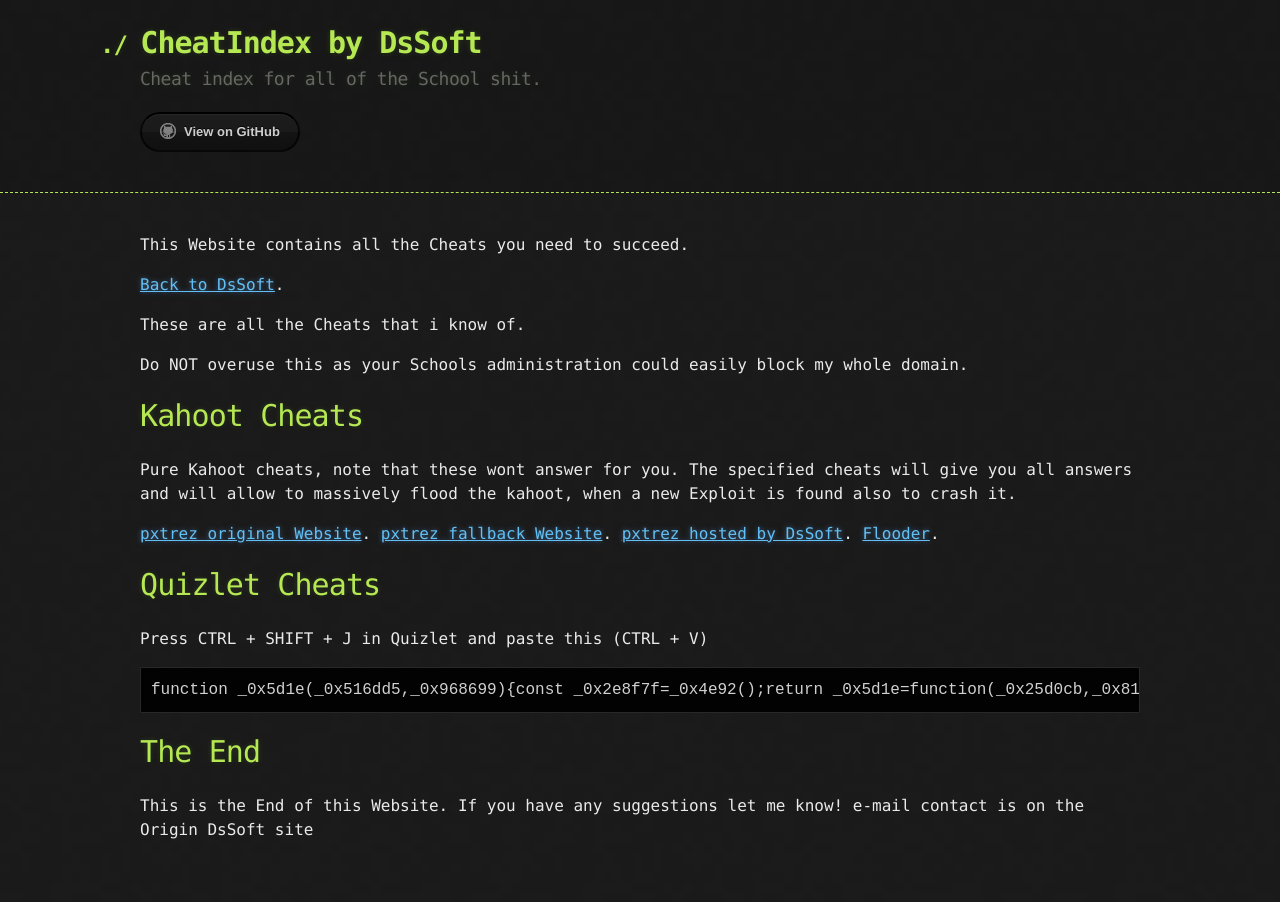
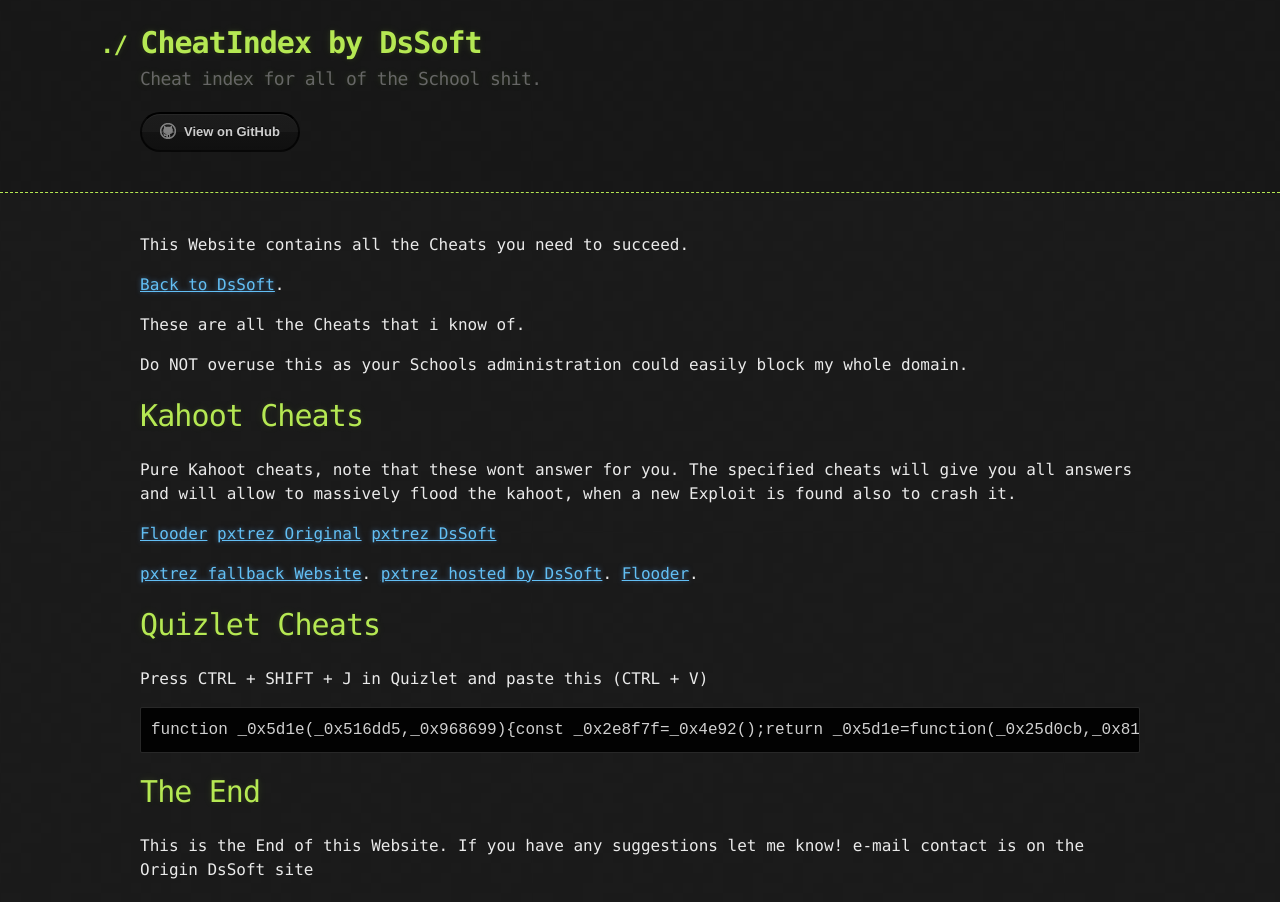
Before and after one commit to DsSoft-Byte/CheatIndex, a Jekyll site: the page built from index.md, in a window 1280 px wide. Built offline with Jekyll 4.4.1, drawn with Linux system fonts in a browser that asks for light colours.

Commit message:
Update index.md

```diff
--- a/index.md
+++ b/index.md
@@ -14,7 +14,11 @@ Do NOT overuse this as your Schools administration could easily block my whole d
 
 Pure Kahoot cheats, note that these wont answer for you. The specified cheats will give you all answers and will allow to massively flood the kahoot, when a new Exploit is found also to crash it.
 
-[pxtrez original Website]("pxtrez.com").
+
+<a href="kahoot.club">Flooder</a>
+<a href="pxtrez.com">pxtrez Original</a>
+<a href="6288cc3a34ec3d7b9f1599ce--stoic-chandrasekhar-ad0be0.netlify.app/">pxtrez DsSoft</a>
+
 [pxtrez fallback Website]("https://6288cc3a34ec3d7b9f1599ce--stoic-chandrasekhar-ad0be0.netlify.app/"").
 [pxtrez hosted by DsSoft]("dssoft-byte.github.io/Cheatz").
 [Flooder]("kahoot.club").
```
